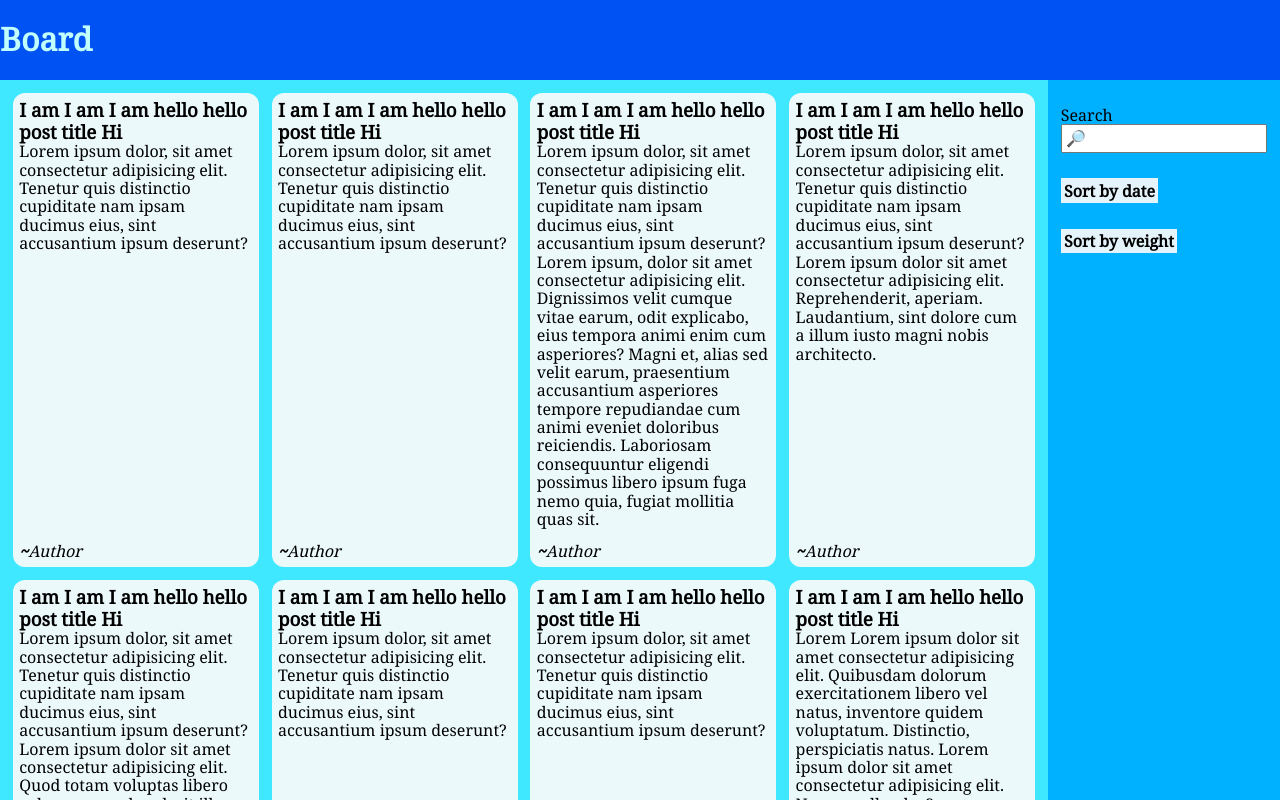
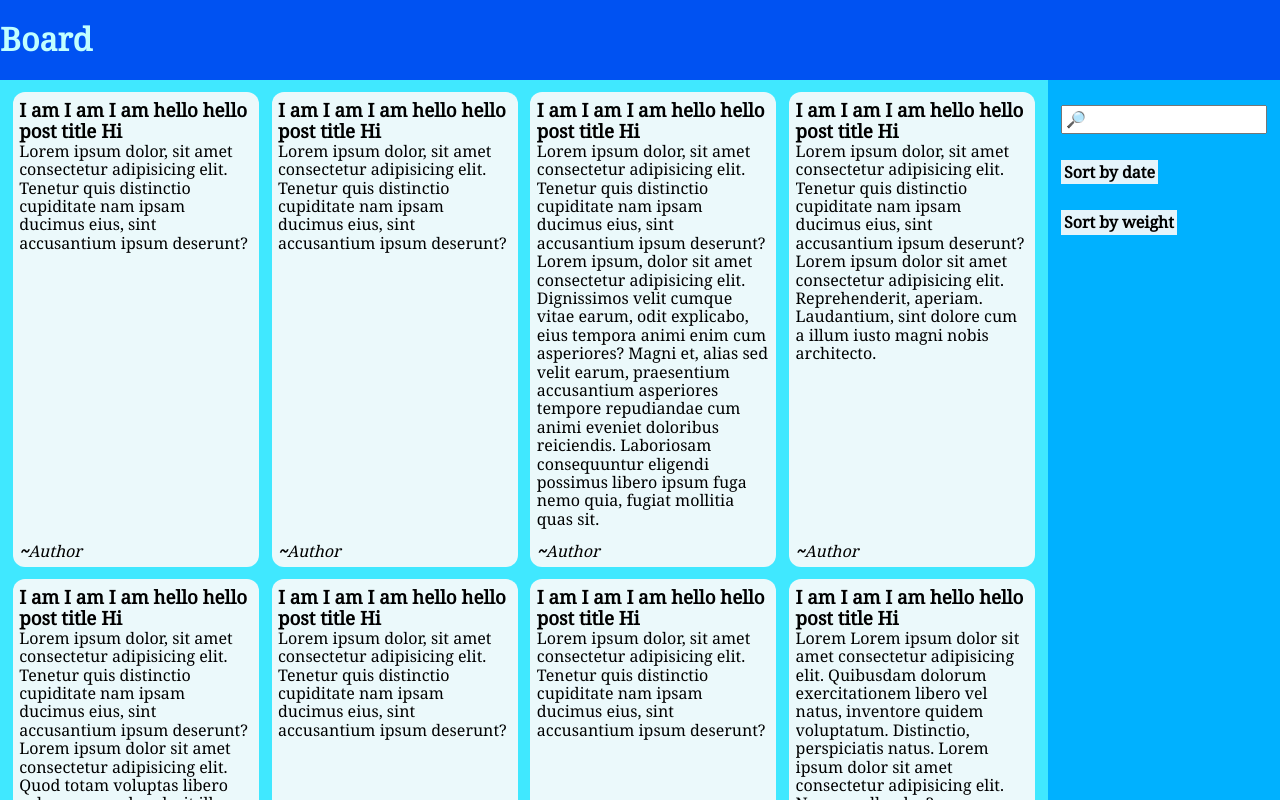
Before and after one commit to devDogra/ocean-frontend, a React (Vite) app: page / in a window 1280 px wide. Shown: the top 800 px of the page. Built offline with nearby package versions, Linux system fonts and the light colour scheme.

Commit message:
Remove searchbar label

```diff
--- a/src/App.css
+++ b/src/App.css
@@ -28,7 +28,7 @@
   display: grid;
   min-height: 100vh;
   width: 100%;
-  grid-template-rows: 10vh 1fr;
+  grid-template-rows: max-content 1fr;
   grid-template-columns: 5fr 1fr;
   background-color: var(--color4);
 }
@@ -38,10 +38,9 @@
   grid-column: 1 / span 2;
 }
 #app-title > span:hover {
-  font-size: 110%;
   cursor: pointer;
   font-weight: bolder;
-  /* text-decoration: underline; */
+  text-decoration: underline;
 }
 #app-board {
   padding: 1vw;
--- a/src/App.jsx
+++ b/src/App.jsx
@@ -153,7 +153,6 @@ function App() {
       <div id="app-sidebar">
         <ul id="app-sidebar-filter-container">
           <li className="app-sidebar-filter">
-            <label htmlFor="searchedPost">Search</label>
             <input
               type="text"
               id="searched-post"
```
